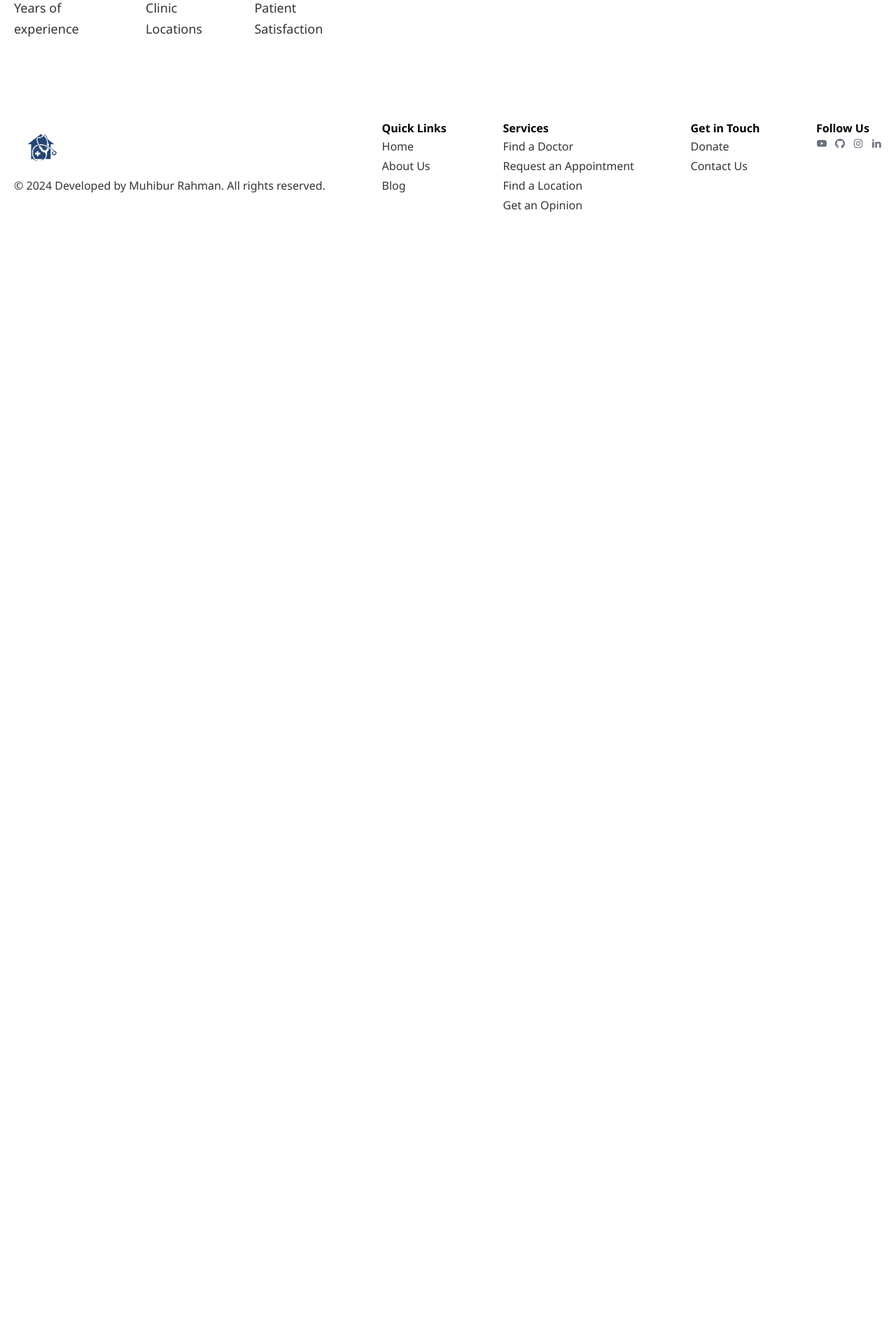
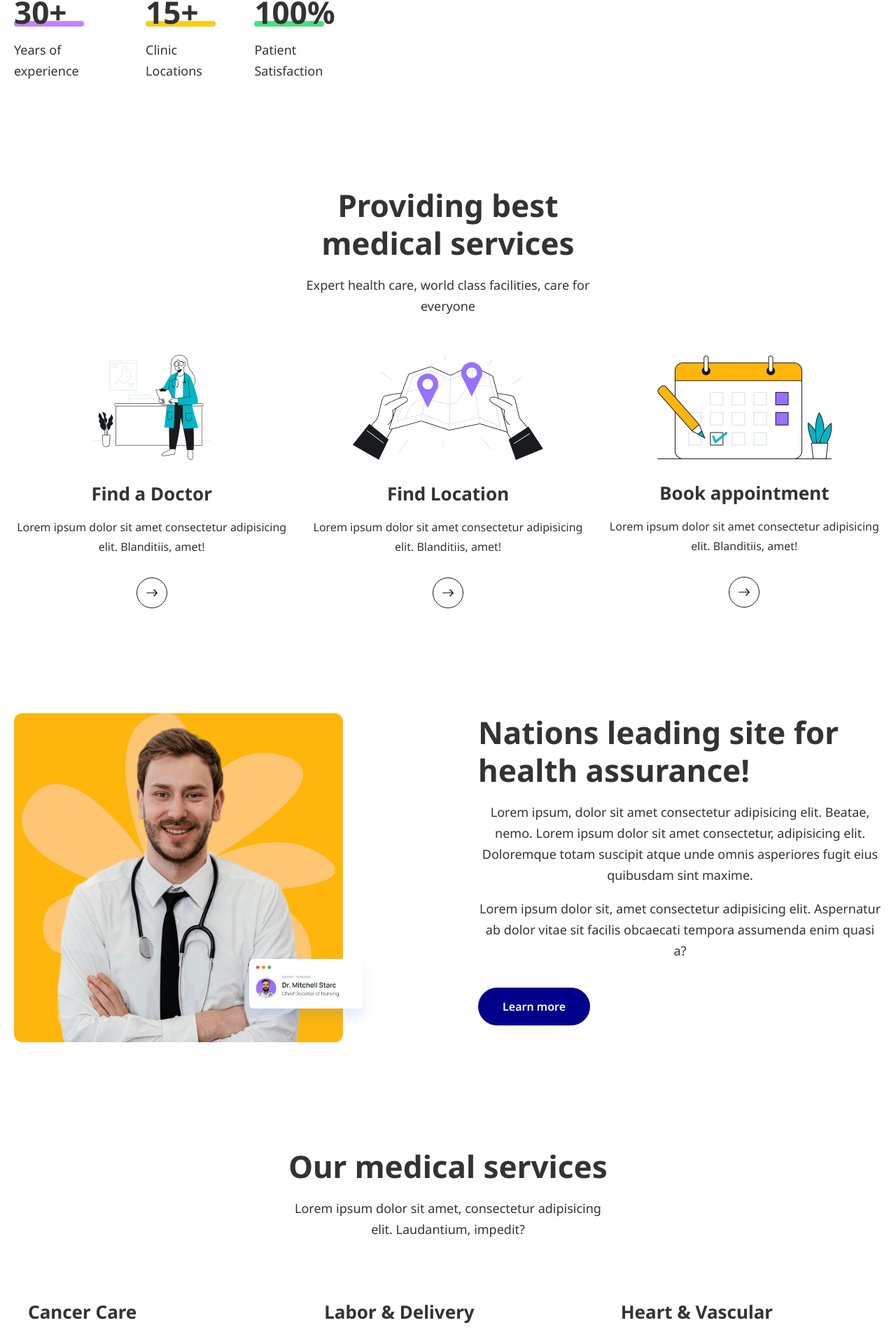
Before and after one commit to Dishashetty546/mediflow-, a React (Vite) app in the folder frontend/: page / in a window 1280 px wide. Shown: the part 880-2793 px from the top of the page at 70% size. Before the commit the page ends 1251 px from the top, so only its background shows below. Built offline with nearby package versions, Linux system fonts and the light colour scheme; a web font is replaced by a local one.

Commit message:
Updated home page

```diff
--- a/frontend/src/Pages/Home.jsx
+++ b/frontend/src/Pages/Home.jsx
@@ -1,33 +1,34 @@
 import React from 'react';
-import { Link } from 'react-router-dom';
 import heroImg01 from '../assets/images/hero-img01.png';
 import heroImg02 from '../assets/images/hero-img02.png';
 import heroImg03 from '../assets/images/hero-img03.png';
 import icon01 from '../assets/images/icon01.png';
 import icon02 from '../assets/images/icon02.png';
 import icon03 from '../assets/images/icon03.png';
+import { Link } from 'react-router-dom';
+import { BsArrowRight } from 'react-icons/bs';
 import About from '../components/About/About';
 import ServiceList from '../components/Services/Services';
-import featureImg from '../assets/images/feature-img.png';
+import featureImg from '../assets/images/feature-img.png'
 import Doctors from '../components/Doctors/Doctors';
-import faqImg from '../assets/images/faq-img.png';
+import faqImg from '../assets/images/faq-img.png'
 import FaqItem from '../components/faq/FaqItem';
-import { faqs } from './../assets/data/faqs';
+import {faqs} from './../assets/data/faqs';
 
 const Home = () => {
   return (
     <>
-      {/* ------hero section--------- */}
+      {/* ------hero section---------*/}
       <section className='hero_section pt-[60px] exl:h-[800px]'>
         <div className="container">
           <div className='flex flex-col lg:flex-row gap-[90px] items-center justify-between'>
             {/*----hero content------ */}
             <div className='lg:w-[570px]'>
-              <h1 className='text-[36px] leading-[46px] text-headingColor font-[800] md:text=[60px] md:leading-[70px]'>
+              <h1 className='text-[36px] leading-[46px] text-headingColor font-[800] md:text=[60px]  md:leading-[70px]'>
                 We help Human kingdom to be healthy, wish for longer life
               </h1>
               <p className="text_para">
-                Lorem, ipsum dolor sit amet consectetur adipisicing elit ghghvn jhjhdjn kjjhginnn mn huuhbjhguy!
+                Lorem, ipsum dolor sit amet consectetur adipisicing elit. Cumque atque minus amet officia fuga quo neque dolorum molestiae, laudantium saepe aspernatur nesciunt a fugit. Maiores dignissimos nulla nemo nobis debitis!
               </p>
               <button className='btn'>Request an Appointment</button>
               <br />
@@ -38,17 +39,20 @@ const Home = () => {
               {/*--------hero counter-------- */}
               <div className='mt-[30px] lg:mt-[70px] flex flex-col lg:flex-row lg:items-center gap-5 lg:gap-[30px]'>
                 <div>
-                  <h2 className='text-[36px] leading-[56px] lg:text-[44px] lg:leading-[54px] font-[700] text-headingColor'>30+</h2>
+                  <h2 className='text-[36px] leading-[56px] lg:text-[44px] lg:leading-[54px] font-[700] text-headingColor'>30+
+                  </h2>
                   <span className='w-[100px] h-2 bg-purple-400 rounded-full block mt-[-14px]'></span>
                   <p className='text_para'>Years of experience</p>
                 </div>
                 <div>
-                  <h2 className='text-[36px] leading-[56px] lg:text-[44px] lg:leading-[54px] font-[700] text-headingColor'>15+</h2>
+                  <h2 className='text-[36px] leading-[56px] lg:text-[44px] lg:leading-[54px] font-[700] text-headingColor'>15+
+                  </h2>
                   <span className='w-[100px] h-2 bg-yellow-400 rounded-full block mt-[-14px]'></span>
                   <p className='text_para'>Clinic Locations</p>
                 </div>
                 <div>
-                  <h2 className='text-[36px] leading-[56px] lg:text-[44px] lg:leading-[54px] font-[700] text-headingColor'>100%</h2>
+                  <h2 className='text-[36px] leading-[56px] lg:text-[44px] lg:leading-[54px] font-[700] text-headingColor'>100%
+                  </h2>
                   <span className='w-[100px] h-2 bg-green-400 rounded-full block mt-[-14px]'></span>
                   <p className='text_para'>Patient Satisfaction</p>
                 </div>
@@ -68,9 +72,121 @@ const Home = () => {
         </div>
       </section>
 
-      {/* Other sections... */}
+      {/*hero-section ends here */}
+
+      <section>
+        <div className="container">
+          <div className='lg:w-[470px] mx-auto'>
+            <h2 className='heading text-center'>Providing best medical services</h2>
+            <p className='text_para text-center '>Expert health care, world class facilities, care for everyone</p>
+          </div>
+
+          <div className='grid grid-cols-1 md:grid-cols-2 lg:grid-cols-3 gap-5 lg:gap-[30px] mt-[30px] lg:mt-[55px]'>
+            <div className='flex flex-col items-center justify-center'>
+              <img src={icon01} alt="" />
+              <h2 className='text-[26px] leading-9 text-headingColor font-[700] text-center mt-[30px]'>Find a Doctor</h2>
+              <p className='text-[16px] leading-7 text-textColor font-[400] mt-4 text-center'>Lorem ipsum dolor sit amet consectetur adipisicing elit. Blanditiis, amet!</p>
+              <Link to='/doctors' className='w-[44px] h-[44px] rounded-full border border-solid border-[#181A1E] mt-[30px] mx-auto flex items-center justify-center group hover:bg-primaryColor hover:border-none'>
+                <BsArrowRight className='text-lg text-black group-hover:text-white' />
+              </Link>
+            </div>
+            <div className='flex flex-col items-center justify-center'>
+              <img src={icon02} alt="" />
+              <h2 className='text-[26px] leading-9 text-headingColor font-[700] text-center mt-[30px]'>Find Location</h2>
+              <p className='text-[16px] leading-7 text-textColor font-[400] mt-4 text-center'>Lorem ipsum dolor sit amet consectetur adipisicing elit. Blanditiis, amet!</p>
+              <Link to='/doctors' className='w-[44px] h-[44px] rounded-full border border-solid border-[#181A1E] mt-[30px] mx-auto flex items-center justify-center group hover:bg-primaryColor hover:border-none'>
+                <BsArrowRight className='text-lg text-black group-hover:text-white' />
+              </Link>
+            </div>
+            <div className='flex flex-col items-center justify-center'>
+              <img src={icon03} alt="" />
+              <h2 className='text-[26px] leading-9 text-headingColor font-[700] text-center mt-[30px]'>Book appointment</h2>
+              <p className='text-[16px] leading-7 text-textColor font-[400] mt-4 text-center'>Lorem ipsum dolor sit amet consectetur adipisicing elit. Blanditiis, amet!</p>
+              <Link to='/doctors' className='w-[44px] h-[44px] rounded-full border border-solid border-[#181A1E] mt-[30px] mx-auto flex items-center justify-center group hover:bg-primaryColor hover:border-none'>
+                <BsArrowRight className='text-lg text-black group-hover:text-white' />
+              </Link>
+            </div>
+          </div>
+        </div>
+      </section>
+
+
+      {/*-----about section start------ */}
+      <About/>
+   {/*-------services section starts-------- */}
+   <section>
+    <div className='container'>
+      <div className='xl:w-[470px] mx-auto'>
+        <h2 className='heading text-center'>Our medical services</h2>
+        <p className='text_para text-center'>Lorem ipsum dolor sit amet, consectetur adipisicing elit. Laudantium, impedit?</p>
+      </div>
+      <ServiceList/>
+    </div>
+   </section>
+   {/*------feature section---- */}
+   <section className='py-[75px]'>
+        <div className='container flex flex-col lg:flex-row items-center justify-between'>
+          {/*-----feature content----- */}
+          <div className='xl:w-[670px]'>
+            <h2 className='heading'>Get virtual treatment <br/> anytime & anywhere</h2>
+            <ul className='pl-4 mt-[20px]'>
+              <li className='text_para'>1. Schedule the appointment</li>
+              <li className='text_para'>2. Search for your physician here, and contact their office.</li>
+              <li className='text_para'>3. View their time schedules, use online scheduling tool to select an appointment time</li>
+            </ul>
+            <Link to='./'><button className='btn mt-[30px]'>Learn more</button></Link>
+          </div>
+          {/*----feature-img------ */}
+          <div className='relative z-10 xl:w-[770px] flex justify-end mt-[50px] lg:mt-0'>
+            <img  className='w-3/4' src={featureImg} alt="Feature Image" />
+
+          </div>
+        </div>
+      </section>
+
+    {/*-----end of feature branch----- */}
+    <section>
+      <div className="container">
+        <div className='xl:w-[470px] mx-auto'>
+          <h2 className='heading text-center'>Our great doctors</h2>
+          <p className='text_para text-center'>Lorem ipsum dolor sit, amet consectetur adipisicing elit. Dolorem odit dolores laudantium? Corporis, ad fugiat?</p>
+        </div>
+        <Doctors/>
+      </div>
+    </section>
+
+    {/*----our great doctors end----- */}
+    {/*-----------FAQ section----------- */}
+    <section>
+      <div className='container'>
+
+      </div>
+    </section>
+     {/*-----------FAQ section end----------- */}
+     <section>
+  <div className='container'>
+    <div className='flex justify-between gap-[50px] lg:gap-0'>
+      <div className='w-1/2 hidden md:block'>
+        <img src={faqImg} alt="FAQ Illustration" />
+      </div>
+      <div className='w-full md:w-1/2'>
+        <h2 className="heading">
+          Most questions by our beloved patients
+        </h2>
+        {faqs.map((item, index) => (
+          <FaqItem key={index} item={item} />
+        ))}
+      </div>
+    </div>
+  </div>
+</section>
+{/* -----------FAQ ends here------------ */}
+{/* ------Testimonial------------- */}
+
+{/*--------------Testimonial ends here--------- */}
+
     </>
   );
-};
+}
 
 export default Home;
```
